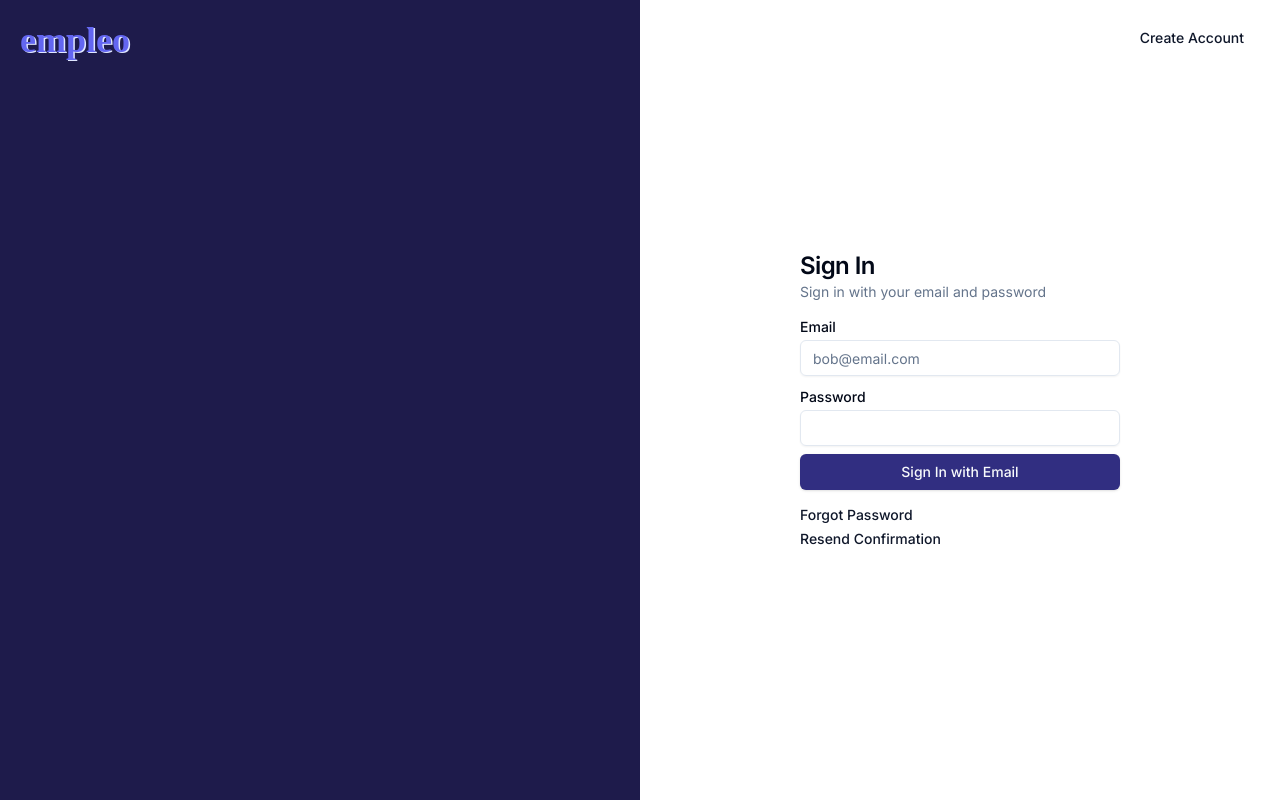
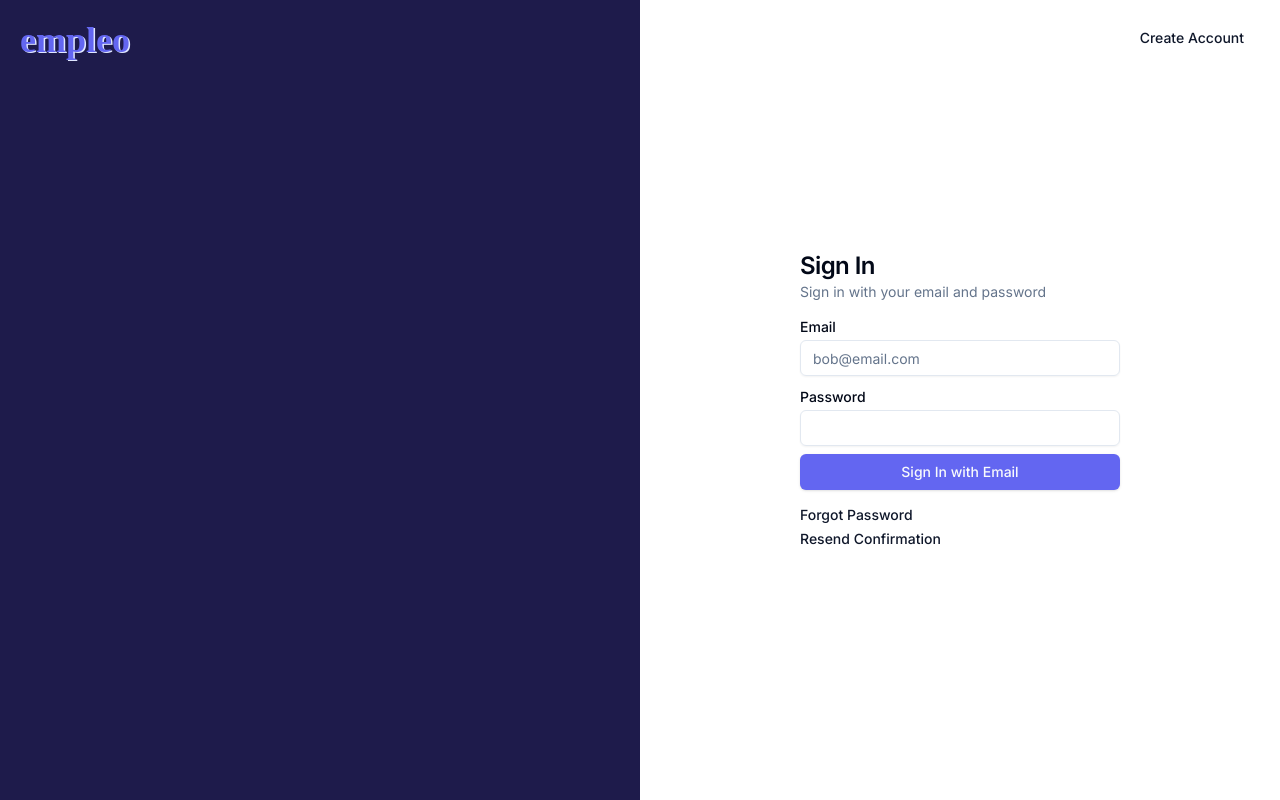
Before and after one commit to joshuackeller/empleo-admin-portal, a Next.js app: page /auth/sign_in in a window 1280 px wide. Built offline with nearby package versions, Linux system fonts and the light colour scheme; a web font is replaced by a local one.

Commit message:
change button color?

```diff
--- a/src/components/shadcn/Button.tsx
+++ b/src/components/shadcn/Button.tsx
@@ -9,7 +9,7 @@ const buttonVariants = cva(
     variants: {
       variant: {
         default:
-          "bg-indigo-900 dark:bg-indigo-500 text-primary-foreground dark:text-gray-50 shadow hover:bg-indigo-900/90",
+          "bg-indigo-500 text-primary-foreground dark:text-gray-50 shadow hover:bg-indigo-500/90",
         destructive:
           "bg-destructive text-destructive-foreground shadow-sm hover:bg-destructive/90",
         outline:
```
